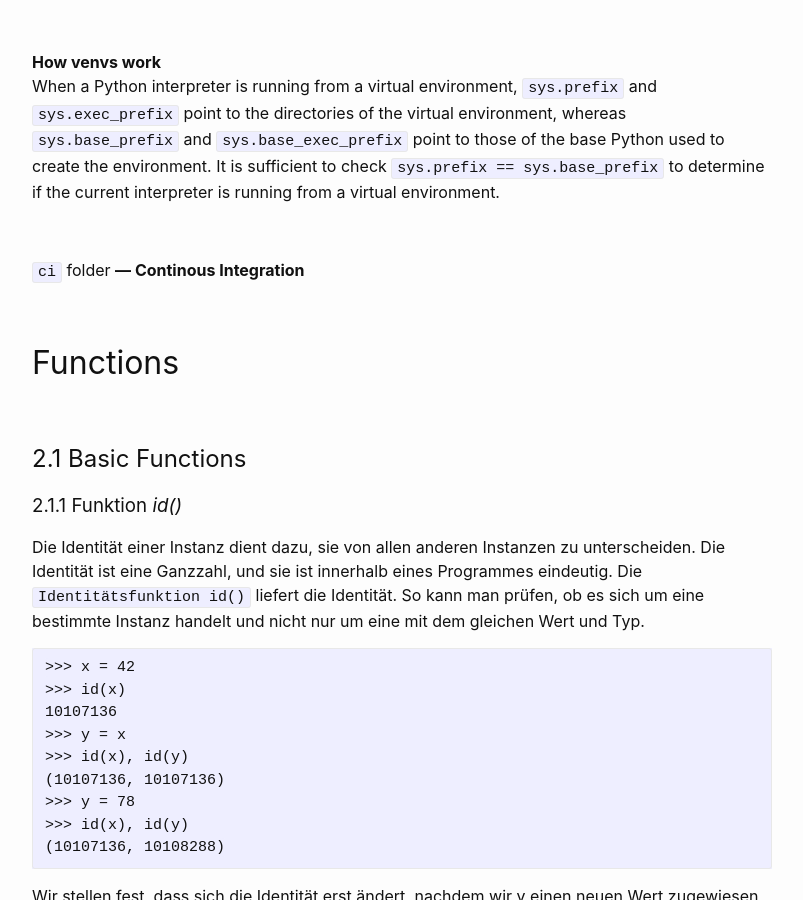
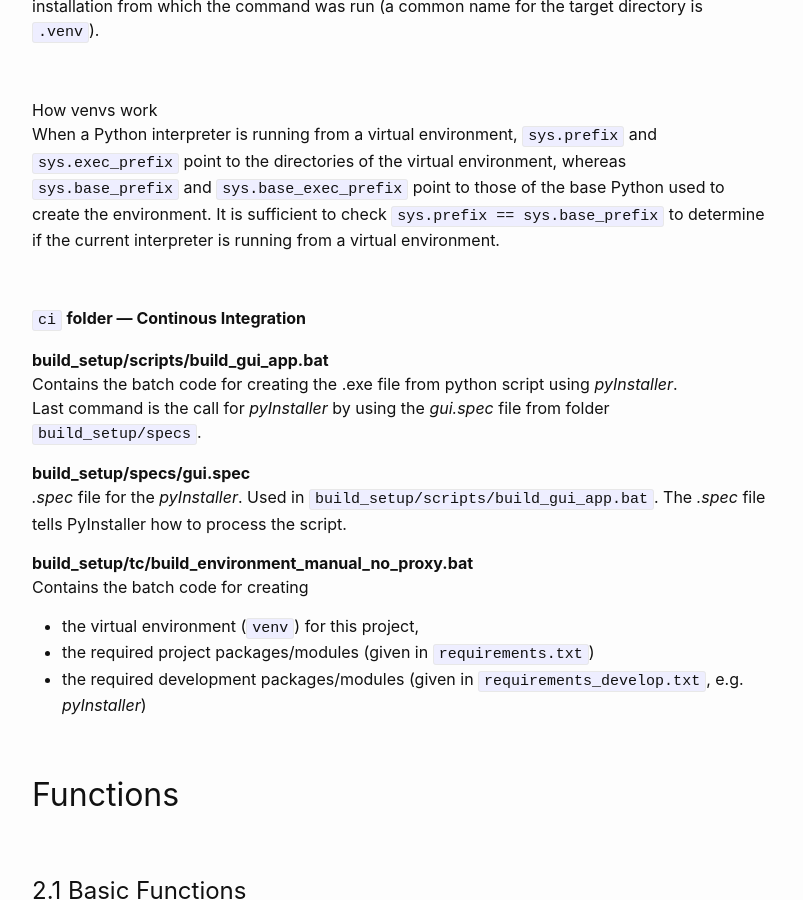
Before and after one commit to Hautaklyttn/progDocs, a Jekyll site: the page built from docs/articles/python.md, in a window 1280 px wide and 900 px high, scrolled down 17952 px. Shown: the whole window, without its empty margins (238-1041 px from the left). Built offline with Jekyll 4.4.1, drawn with Linux system fonts in a browser that asks for light colours; some of the changed text lies outside the part shown.

Commit message:
Update python.md

````diff
--- a/docs/articles/python.md
+++ b/docs/articles/python.md
@@ -29,7 +29,7 @@ layout: default
 &nbsp;&nbsp;&nbsp;&nbsp;&nbsp; [<font size="-1">1.12 'Best' Program Structure</font>](#ch1-12)
 &nbsp;&nbsp;&nbsp;&nbsp;&nbsp;&nbsp;&nbsp;&nbsp;&nbsp;&nbsp; [<font size="-1">1.12.1 `__init__.py` in every subfolder</font>](#ch1-12-1)
 &nbsp;&nbsp;&nbsp;&nbsp;&nbsp;&nbsp;&nbsp;&nbsp;&nbsp;&nbsp; [<font size="-1">1.12.2 `venv` — Creation of virtual environments</font>](#ch1-12-2)
-&nbsp;&nbsp;&nbsp;&nbsp;&nbsp;&nbsp;&nbsp;&nbsp;&nbsp;&nbsp; [<font size="-1">1.12.3 `ci` folder **— Continous Integration</font>](#ch1-12-3)
+&nbsp;&nbsp;&nbsp;&nbsp;&nbsp;&nbsp;&nbsp;&nbsp;&nbsp;&nbsp; [<font size="-1">1.12.3 `ci` folder — Continous Integration</font>](#ch1-12-3)
 
 ### 2. Functions
 &nbsp;&nbsp;&nbsp;&nbsp;&nbsp; [<font size="-1">2.1 Basic Functions</font>](#ch2-1)
@@ -576,9 +576,9 @@ Folder Layout
 
 **Core features**
   - Development is always done in a virtual environment (`venv`) to make sure packages are used in specific versions (and are used in this versions also when on the global level the version changed!)
-  - Created .py files are placed in the folder `utils` and its subfolders
+  - Created .py files (==modules) are placed in the folder `utils` and its subfolders
+  - `namespaces` are realised by importing files from subfolders (or from external packages) with `import <package/file> as <namespaceName>` or just `import <package/file>` (so the name of the *namespace* is preserved)
   - In a GUI project, the folder `utils/apps/gui` contains the `app.py` file with the startup code
-  - `namespaces` are realised by importing files from subfolders (or from external packages) with `import <package/file> as <namespaceName>` or just `import <package/file>` (so the name of the *namespace* is preserved)
 
 &nbsp;
 
@@ -588,7 +588,7 @@ Folder Layout
 A *pip requirements file* should be placed at the root of the repository. It should specify the dependencies required to contribute to the project: testing, building, and generating documentation. *Requirements files* are files containing a list of items to be installed using `pip install`.
 
 `./requirements_develop.txt`
-
+A *pip requirements development file* contains the pacakges/modules which are needed for the development environment, e.g. *pyInstaller*.
 
 &nbsp;
 
@@ -633,23 +633,33 @@ The `venv` module supports creating lightweight “virtual environments”, each
 
 Creation of virtual environments is done by executing the command `venv`:
 ```
-  python3 -m venv /path/to/new/virtual/environment
+python3 -m venv /path/to/new/virtual/environment
 ```
 
 Running this command creates the target directory (creating any parent directories that don’t exist already) and places a `pyvenv.cfg` file in it with a `home` key pointing to the Python installation from which the command was run (a common name for the target directory is `.venv`).
 
 &nbsp;
 
-**How venvs work**
+How venvs work
 When a Python interpreter is running from a virtual environment, `sys.prefix` and `sys.exec_prefix` point to the directories of the virtual environment, whereas `sys.base_prefix` and `sys.base_exec_prefix` point to those of the base Python used to create the environment. It is sufficient to check `sys.prefix == sys.base_prefix` to determine if the current interpreter is running from a virtual environment.
 
 &nbsp;
 
 <a name="ch1-12-3"></a>
-#### `ci` folder **— Continous Integration**
+#### `ci` **folder — Continous Integration**
 
+**build_setup/scripts/build_gui_app.bat**
+Contains the batch code for creating the .exe file from python script using *pyInstaller*.
+Last command is the call for *pyInstaller* by using the *gui.spec* file from folder `build_setup/specs`.
 
+**build_setup/specs/gui.spec**
+*.spec* file for the *pyInstaller*. Used in `build_setup/scripts/build_gui_app.bat`. The *.spec* file tells PyInstaller how to process the script.
 
+**build_setup/tc/build_environment_manual_no_proxy.bat**
+Contains the batch code for creating
+  - the virtual environment (`venv`) for this project,
+  - the required project packages/modules (given in `requirements.txt`)
+  - the required development packages/modules (given in `requirements_develop.txt`, e.g. *pyInstaller*)
 
 &nbsp;
 
````
